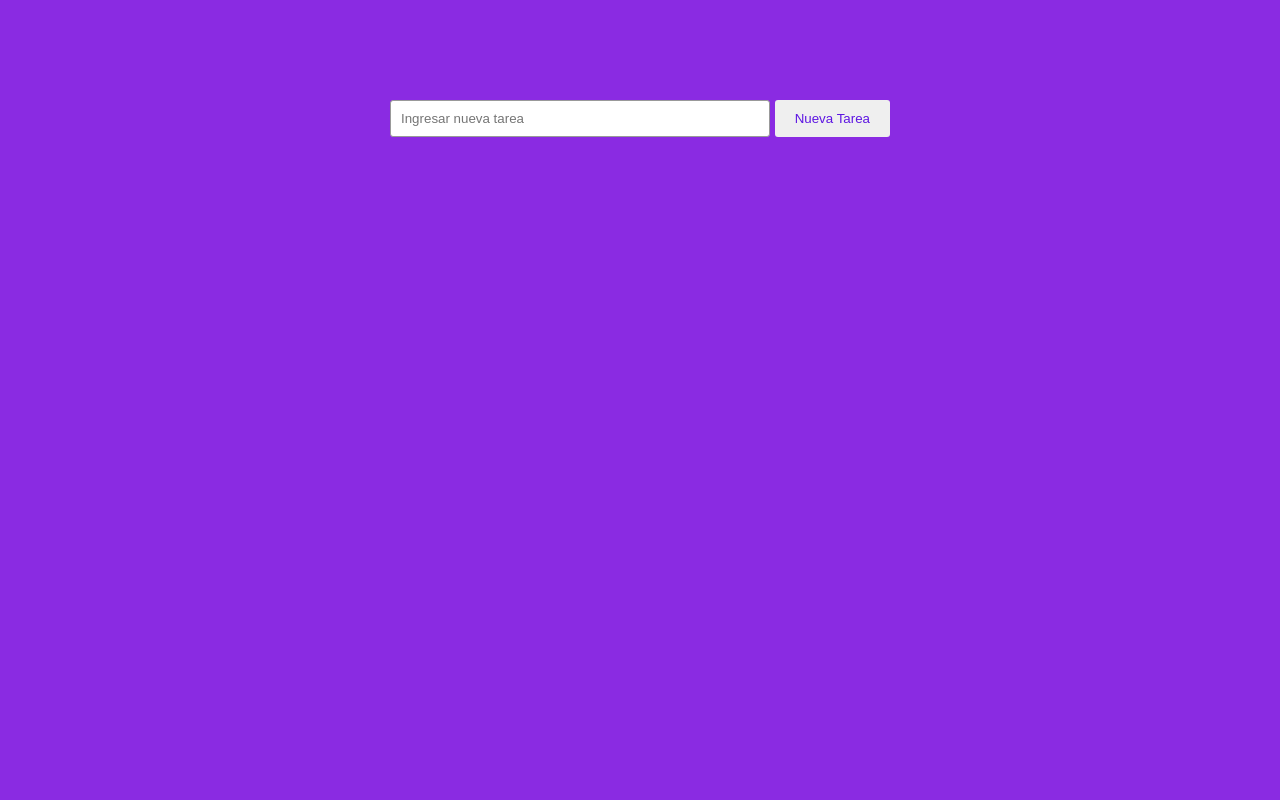
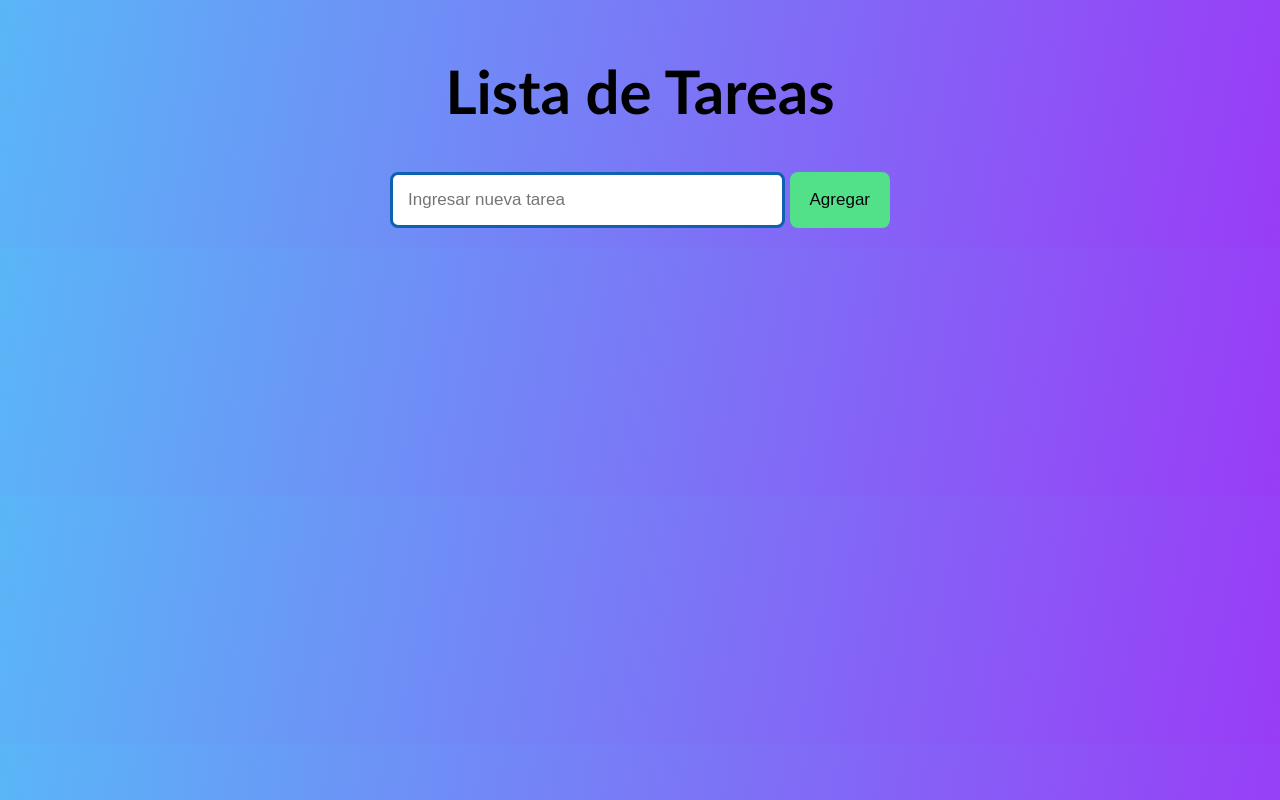
Before and after one commit to peorland/tp-integrador-arg-prog, a React (Vite) app: page / in a window 1280 px wide. Built offline with nearby package versions, Linux system fonts and the light colour scheme.

Commit message:
Se modificaron estilos

```diff
--- a/src/components/TaskForm.css
+++ b/src/components/TaskForm.css
@@ -1,16 +1,23 @@
 body {
-  background-color: blueviolet;
+  background: linear-gradient(100deg, rgb(90, 182, 247), rgb(153, 60, 246));
 }
 
+h1 {
+  text-align: center;
+  padding: 5px;
+  font-size: 60px;
+  font-family: 'Gill Sans', 'Gill Sans MT', Calibri, 'Trebuchet MS', sans-serif;
+}
 .taskContainer {
   width: 500px;
-  margin: 100px auto;
+  margin: 10px auto;
 
   display: flex;
   flex-direction: column;
 }
 
 .taskCreateForm {
+  font-size: 17px;
   display: flex;
   gap: 5px;
 }
@@ -18,17 +25,24 @@ body {
 .taskInput {
   flex-grow: 1;
   width: 100%;
-  padding: 10px;
-  border-radius: 3px;
-  border: solid 1px #999;
+  padding: 15px;
+  border-radius: 8px;
+  border: solid 3px rgb(14, 97, 174);
+  font-size: 17px;
 }
 
 .buttonCreate {
   border: none;
-  border-radius: 3px;
-  background-color: rgb((26), 76, 169);
-  color: rgb(93, 21, 226);
-  padding: 10px 20px;
+  border-radius: 8px;
+  background-color: rgb(82, 224, 137);
+  color: rgb(7, 4, 11);
+  padding: 3px 20px;
+  font-size: 17px;
+}
+
+.buttonCreate:hover {
+  border: solid;
+  background-color: rgb(31, 182, 69);
 }
 
 .tasksContainer {
@@ -41,11 +55,13 @@ body {
 .task {
   padding: 10px;
   background-color: white;
+  border-radius: 8px;
 }
 
 .taskTitle {
   flex: 1;
   font-size: 20px;
+  font-family: Verdana, Geneva, Tahoma, sans-serif;
 }
 
 .taskUpdateForm,
@@ -56,17 +72,32 @@ body {
 }
 
 .button {
-  border: none;
-  border-radius: 3px;
-  background-color: rgb(72, 122, 221);
-  color: white;
+  border-radius: 8px;
+  background-color: rgb(114, 194, 247);
+  color: black;
+  padding: 10px 20px;
+  font-size: 17px;
+}
+
+.button:hover {
+  background-color: rgb(12, 122, 247);
+}
+
+.buttonDelete {
+  font-size: 17px;
+  border-radius: 8px;
+
+  background-color: rgb(252, 146, 146);
+  color: black;
   padding: 10px 20px;
 }
 
-.buttonDelete {
-  border: none;
-  border-radius: 3px;
-  background-color: rgb(169, 26, 26);
-  color: white;
-  padding: 10px 20px;
+.buttonDelete:hover {
+  background-color: red;
+  font-size: 17px;
 }
+
+.checkbox {
+  height: 20px;
+  width: 20px;
+}
--- a/src/components/TaskForm.jsx
+++ b/src/components/TaskForm.jsx
@@ -55,6 +55,7 @@ export default function TaskForm() {
 
   return (
     <div className="taskContainer">
+      <h1>Lista de Tareas</h1>
       <form className="taskCreateForm" onSubmit={handleSubmit}>
         <input
           onChange={handleChange}
@@ -65,7 +66,7 @@ export default function TaskForm() {
         <input
           onClick={handleSubmit}
           type="submit"
-          value={'Nueva Tarea'}
+          value={'Agregar'}
           className={'buttonCreate'}
         />
       </form>
--- a/src/components/TaskList.jsx
+++ b/src/components/TaskList.jsx
@@ -1,54 +1,65 @@
-import { useState } from "react"
+import { useState } from 'react';
 
-export default function TaskList({item, onChecked, onUpdate, onDelete}) {
-  const [isEdit, setIsEdit] = useState(false)
+export default function TaskList({ item, onChecked, onUpdate, onDelete }) {
+  const [isEdit, setIsEdit] = useState(false);
 
   function FormEdit() {
-    const [newValue, setNewValue] = useState(item.title)
+    const [newValue, setNewValue] = useState(item.title);
 
     function handleSubmit(e) {
       e.preventDefault();
     }
 
     function handleChange(e) {
-      const value=e.target.value
-      setNewValue(value)
+      const value = e.target.value;
+      setNewValue(value);
     }
 
     function handleClickUpdateTodo() {
-      onUpdate(item.id, newValue)
-      setIsEdit(false)
+      onUpdate(item.id, newValue);
+      setIsEdit(false);
     }
 
     return (
       <form className="taskUpdateForm" onSubmit={handleSubmit}>
-        <input type="text" className="taskInput" onChange={handleChange} value={newValue}/>
-        <button className="button" onClick={handleClickUpdateTodo}>Update</button>
+        <input
+          type="text"
+          className="taskInput"
+          onChange={handleChange}
+          value={newValue}
+        />
+        <button className="button" onClick={handleClickUpdateTodo}>
+          Modificar
+        </button>
       </form>
-    )
+    );
   }
 
   function TaskItem() {
     function showItem(item) {
       if (item.completed) {
-        return <del>{item.title}</del>
+        return <del>{item.title}</del>;
       } else {
-        return <>{item.title}</>
+        return <>{item.title}</>;
       }
     }
     return (
       <div className="taskInfo">
         <span className="taskTitle">{showItem(item)}</span>
-        <input type="checkbox" checked={item.completed} onChange={() => onChecked(item.id)}/>
-        <button className="button" onClick={() => setIsEdit(true)}>Edit</button>
-        <button className="buttonDelete" onClick={() => onDelete(item.id)}>Delete</button>
+        <input
+          type="checkbox"
+          checked={item.completed}
+          onChange={() => onChecked(item.id)}
+        />
+        <button className="button" onClick={() => setIsEdit(true)}>
+          Editar
+        </button>
+        <button className="buttonDelete" onClick={() => onDelete(item.id)}>
+          Eliminar
+        </button>
       </div>
-    )
+    );
   }
 
-  return (
-    <div className="task">
-      {isEdit ? <FormEdit /> : <TaskItem />}
-    </div>
-  )
+  return <div className="task">{isEdit ? <FormEdit /> : <TaskItem />}</div>;
 }
```
